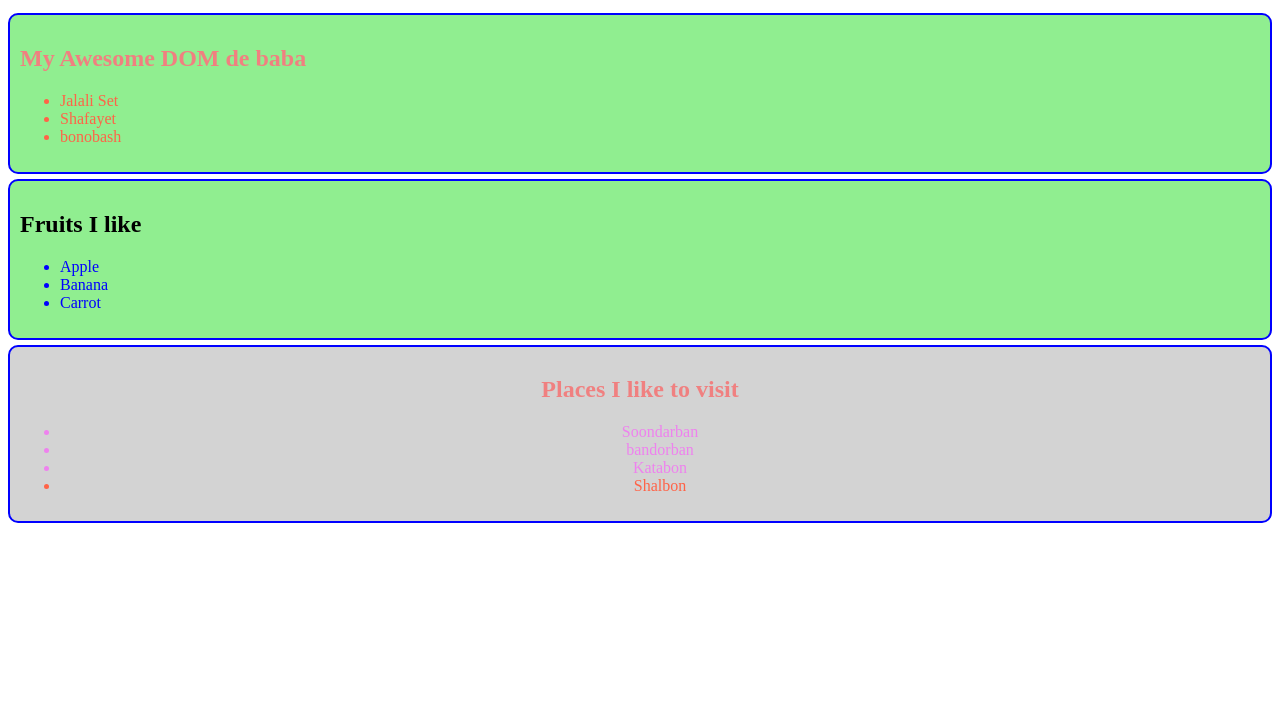
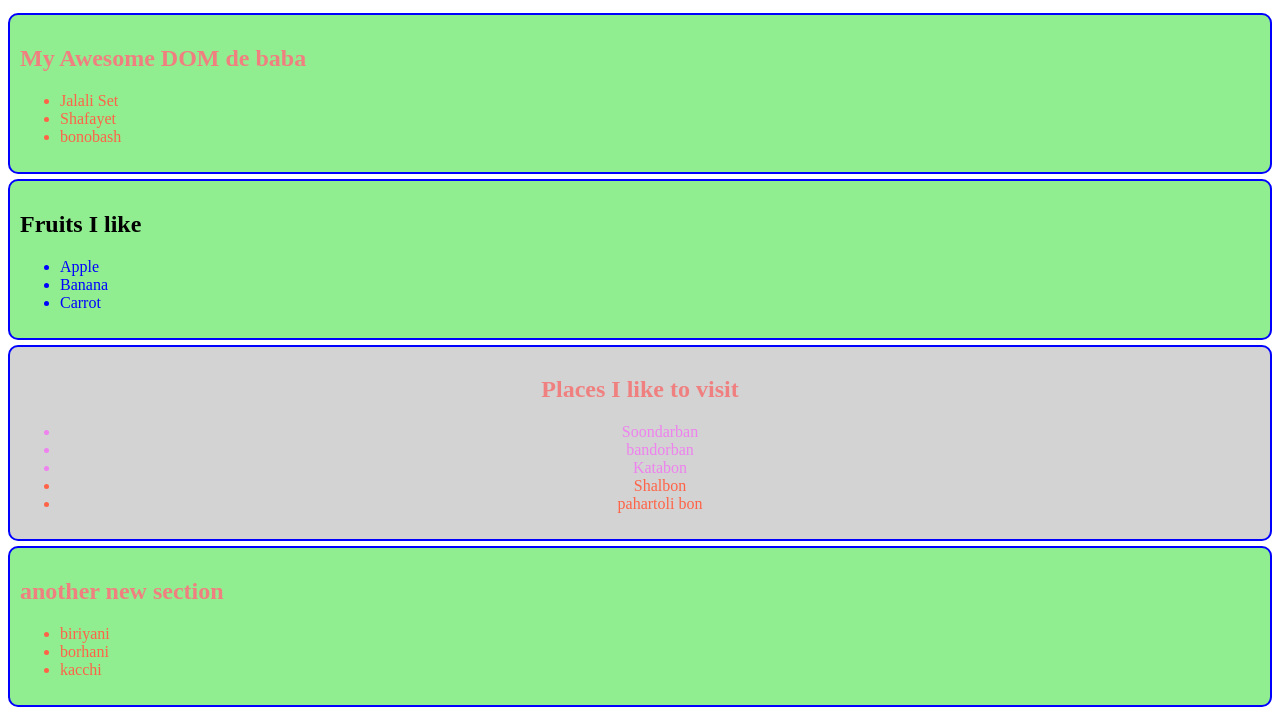
Before and after one commit to Md-Shanto-Sharker/tour-of-Dom, a plain HTML site: page index.html in a window 1280 px wide. Shown: the part 119-834 px from the top of the page. Before the commit the page ends 800 px from the top, so only its background shows below. Drawn offline with Linux system fonts and the light colour scheme.

Commit message:
added dom intro.js

```diff
--- a/index.html
+++ b/index.html
@@ -25,7 +25,7 @@
       <h1>Welcome to my DOM</h1>
       <p>Lorem ipsum dolor sit amet consectetur adipisicing elit. Pariatur cum fuga nisi eum libero ab voluptas, nobis iure, debitis excepturi dicta nam quae, aperiam tenetur quo corrupti esse vero? Perferendis!</p>
     </header>
-    <main>
+    <main id="main-container">
      <section>
         <h1>My Awesome DOM de baba</h1>
         <ul>
@@ -44,7 +44,7 @@
       </section>
       <section id="places-container" class="large-text">
         <h1>Places I like to visit</h1>
-        <ul>
+        <ul id="places-list">
             <li class="important-places">Soondarban</li>
             <li class="important-places">bandorban</li>
             <li class="important-places">Katabon</li>
@@ -82,6 +82,7 @@
     //   console.log(li);
     </script>
     <script src="js/dom.js"></script>
+    <script src="js/append.js"></script>
     <script src="js/stylesInJs.js"></script>
   </body>
 </html>
--- /dev/null
+++ b/js/append.js
@@ -0,0 +1,29 @@
+const placesList = document.getElementById('places-list');
+let list = document.createElement('li');
+list.innerText = 'pahartoli bon';
+placesList.appendChild(list);
+
+
+const mainContainer = document.getElementById('main-container');
+const section2 = document.createElement('section');
+const heading = document.createElement('h1');
+heading.innerText = 'another new section';
+section2.appendChild(heading)
+
+
+const ulList = document.createElement('ul')
+
+const li1 = document.createElement('li');
+li1.innerText = 'biriyani';
+ulList.appendChild(li1);
+
+const li2 = document.createElement('li');
+li2.innerText = 'borhani';
+ulList.appendChild(li2);
+
+const li3 = document.createElement('li');
+li3.innerText = 'kacchi';
+ulList.appendChild(li3);
+
+section2.appendChild(ulList);
+mainContainer.appendChild(section2)
```
Also changed, not shown: append.js (added).
